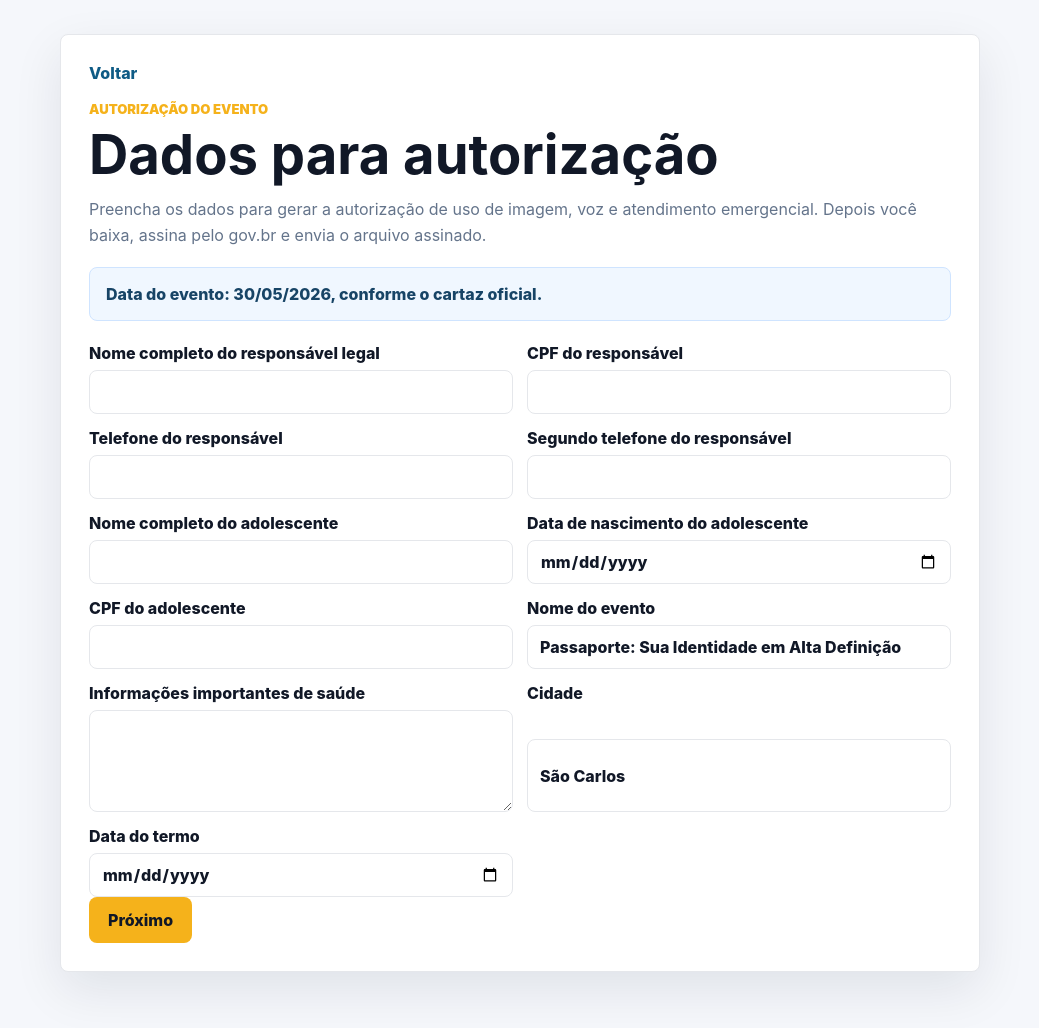
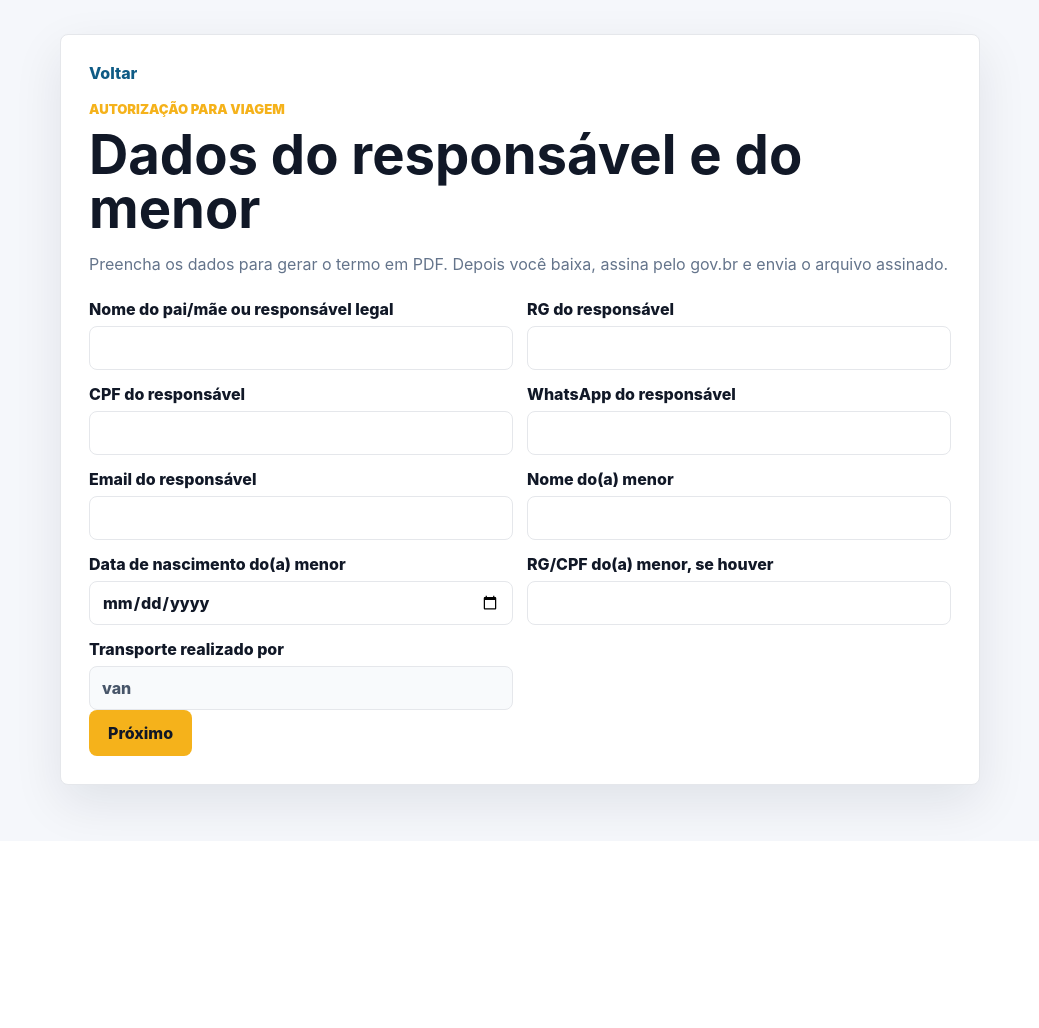
Before and after one commit to fabianopolone123/SITE_IDIOMAS, a Django app: page /inscricao_van/fazer/ in a window 1280 px wide. Shown: the whole page, without its empty margins (120-1159 px from the left). After the commit the page ends 831 px from the top, so only its background shows below. Run offline with Django 5.2, Linux system fonts and the light colour scheme.

Commit message:
restore van travel authorization form

```diff
--- a/studies/forms.py
+++ b/studies/forms.py
@@ -1,14 +1,9 @@
-from datetime import date
-
 from django import forms
 from django.contrib.auth.forms import AuthenticationForm
 from django.contrib.auth.models import User
 
-from .models import Profile
-from .models import VanRegistration
 from .formatters import validate_cpf_digits, validate_phone_digits
-
-VAN_EVENT_DATE = date(2026, 5, 30)
+from .models import Profile, VanRegistration
 
 
 class RegisterForm(forms.Form):
@@ -47,12 +42,13 @@ class LoginForm(AuthenticationForm):
 class VanRegistrationForm(forms.ModelForm):
     def __init__(self, *args, **kwargs):
         super().__init__(*args, **kwargs)
+        self.fields['transport_by'].initial = 'van'
+        self.fields['transport_by'].disabled = True
+        self.fields['transport_by'].widget.attrs.update({'readonly': 'readonly'})
         for field_name in [
+            'responsible_rg',
             'minor_birth_date',
-            'minor_cpf',
             'responsible_phone',
-            'city',
-            'signature_date',
         ]:
             self.fields[field_name].required = True
 
@@ -60,45 +56,33 @@ class VanRegistrationForm(forms.ModelForm):
         model = VanRegistration
         fields = [
             'responsible_name',
+            'responsible_rg',
             'responsible_cpf',
             'responsible_phone',
-            'responsible_phone_alt',
+            'responsible_email',
             'minor_name',
             'minor_birth_date',
-            'minor_cpf',
-            'event_name',
-            'health_info',
-            'city',
-            'signature_date',
+            'minor_document',
+            'transport_by',
         ]
         widgets = {
             'minor_birth_date': forms.DateInput(attrs={'type': 'date'}),
-            'signature_date': forms.DateInput(attrs={'type': 'date'}),
-            'health_info': forms.Textarea(attrs={'rows': 4}),
         }
         labels = {
-            'responsible_name': 'Nome completo do responsável legal',
+            'responsible_name': 'Nome do pai/mãe ou responsável legal',
+            'responsible_rg': 'RG do responsável',
             'responsible_cpf': 'CPF do responsável',
-            'responsible_phone': 'Telefone do responsável',
-            'responsible_phone_alt': 'Segundo telefone do responsável',
-            'minor_name': 'Nome completo do adolescente',
-            'minor_birth_date': 'Data de nascimento do adolescente',
-            'minor_cpf': 'CPF do adolescente',
-            'event_name': 'Nome do evento',
-            'health_info': 'Informações importantes de saúde',
-            'city': 'Cidade',
-            'signature_date': 'Data do termo',
+            'responsible_phone': 'WhatsApp do responsável',
+            'responsible_email': 'Email do responsável',
+            'minor_name': 'Nome do(a) menor',
+            'minor_birth_date': 'Data de nascimento do(a) menor',
+            'minor_document': 'RG/CPF do(a) menor, se houver',
+            'transport_by': 'Transporte realizado por',
         }
 
     def clean_responsible_cpf(self):
         try:
             return validate_cpf_digits(self.cleaned_data['responsible_cpf'])
-        except ValueError as exc:
-            raise forms.ValidationError(str(exc)) from exc
-
-    def clean_minor_cpf(self):
-        try:
-            return validate_cpf_digits(self.cleaned_data['minor_cpf'])
         except ValueError as exc:
             raise forms.ValidationError(str(exc)) from exc
 
@@ -108,18 +92,10 @@ class VanRegistrationForm(forms.ModelForm):
         except ValueError as exc:
             raise forms.ValidationError(str(exc)) from exc
 
-    def clean_responsible_phone_alt(self):
-        try:
-            return validate_phone_digits(self.cleaned_data.get('responsible_phone_alt'), required=False)
-        except ValueError as exc:
-            raise forms.ValidationError(str(exc)) from exc
-
     def save(self, commit=True):
         instance = getattr(self, 'existing_registration', None) or super().save(commit=False)
         for field, value in self.cleaned_data.items():
             setattr(instance, field, value)
-        instance.event_start_date = VAN_EVENT_DATE
-        instance.event_end_date = VAN_EVENT_DATE
         instance.transport_by = 'van'
         if commit:
             instance.save()
@@ -129,7 +105,7 @@ class VanRegistrationForm(forms.ModelForm):
 class VanConsultForm(forms.Form):
     responsible_cpf = forms.CharField(label='CPF do responsável', max_length=20)
     minor_birth_date = forms.DateField(
-        label='Data de nascimento do adolescente',
+        label='Data de nascimento do menor',
         widget=forms.DateInput(attrs={'type': 'date'}),
     )
 
--- a/templates/inscricao_van/register.html
+++ b/templates/inscricao_van/register.html
@@ -6,10 +6,9 @@
 <main class="van-page">
     <section class="van-card wide">
         <a class="van-back" href="{% url 'van_home' %}">Voltar</a>
-        <p class="van-eyebrow">Autorização do evento</p>
-        <h1>Dados para autorização</h1>
-        <p class="van-muted">Preencha os dados para gerar a autorização de uso de imagem, voz e atendimento emergencial. Depois você baixa, assina pelo gov.br e envia o arquivo assinado.</p>
-        <p class="van-notice">Data do evento: 30/05/2026, conforme o cartaz oficial.</p>
+        <p class="van-eyebrow">Autorização para viagem</p>
+        <h1>Dados do responsável e do menor</h1>
+        <p class="van-muted">Preencha os dados para gerar o termo em PDF. Depois você baixa, assina pelo gov.br e envia o arquivo assinado.</p>
 
         <form method="post" class="van-form">
             {% csrf_token %}
```
Also changed, not shown: studies/tests.py (+7 -18 lines), studies/van_pdf.py (+26 -41 lines), templates/inscricao_van/admin_dashboard.html (+4 -7 lines).
